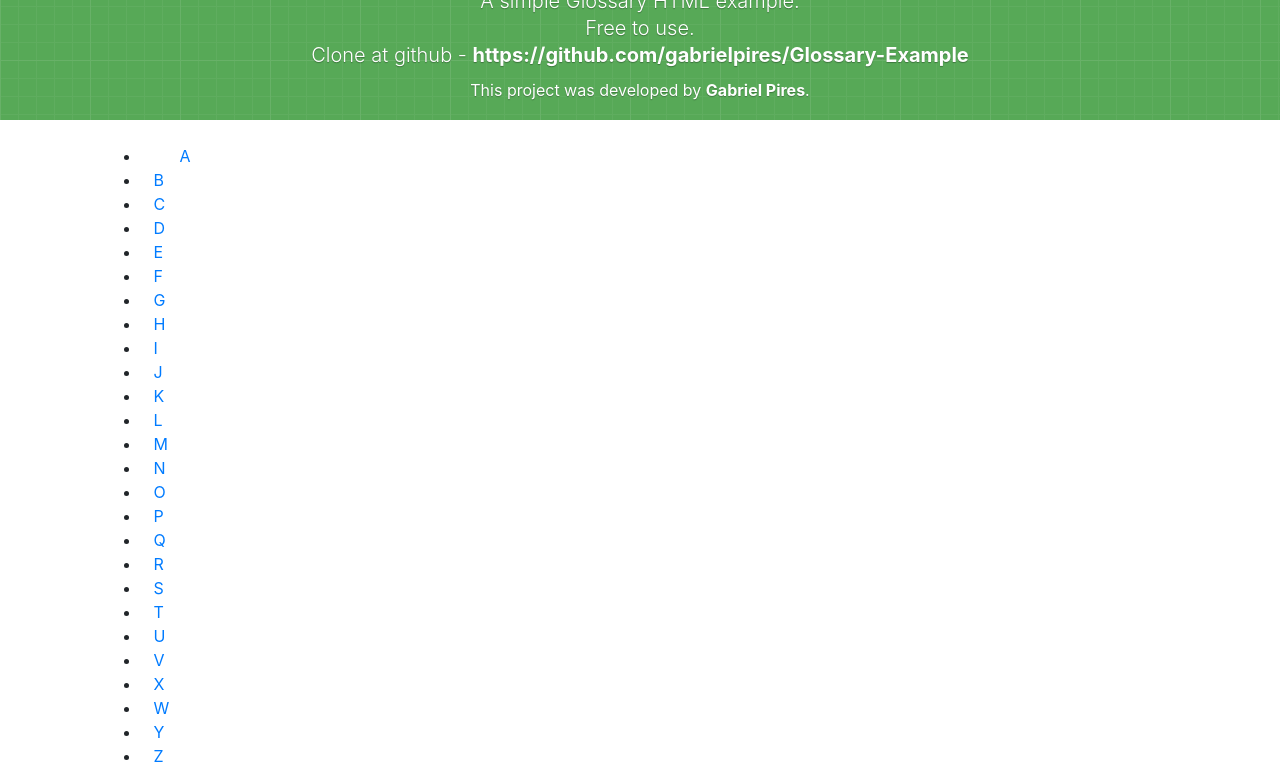
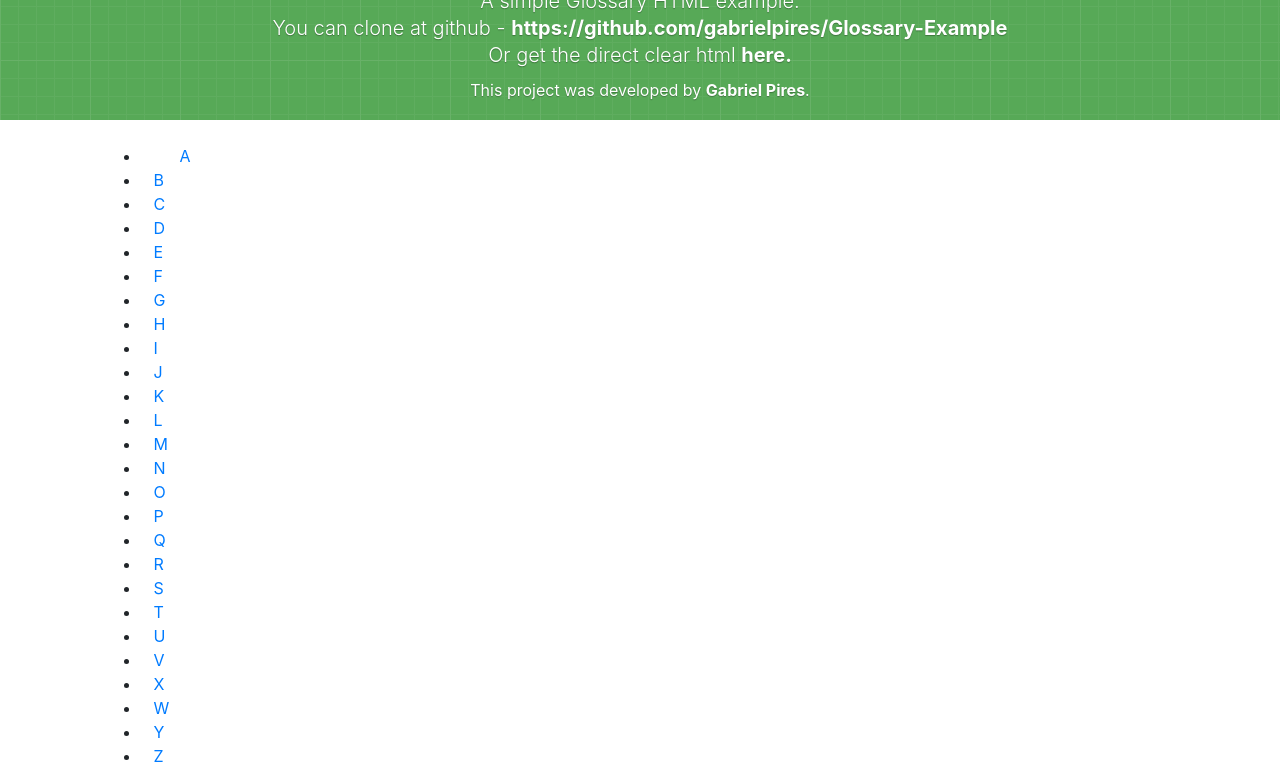
Before and after one commit to gabrielpires/Glossary-Example, a plain HTML site: page example/index.html in a window 1280 px wide. Shown: the part 120-901 px from the top of the page. Drawn offline with nearby package versions, Linux system fonts and the light colour scheme; a script that the page names is missing.

Commit message:
adding the direct link to source in the example

```diff
--- a/example/index.html
+++ b/example/index.html
@@ -24,8 +24,8 @@
 			<h1>Glossary Example</h1>
 		    <p class="lead">
 		    	A simple Glossary HTML example.<br>
-				Free to use.<br>
-				Clone at github - <a href="https://github.com/gabrielpires/Glossary-Example">https://github.com/gabrielpires/Glossary-Example</a>
+				You can clone at github - <a href="https://github.com/gabrielpires/Glossary-Example">https://github.com/gabrielpires/Glossary-Example</a><br>
+				Or get the direct clear html <a href="https://github.com/gabrielpires/Glossary-Example/blob/master/src/index.html">here.</a>
 		    </p>
 		    <p>This project was developed by <a href="http://gabrielpires.com.br">Gabriel Pires</a>.</p>
 		</div>
```
